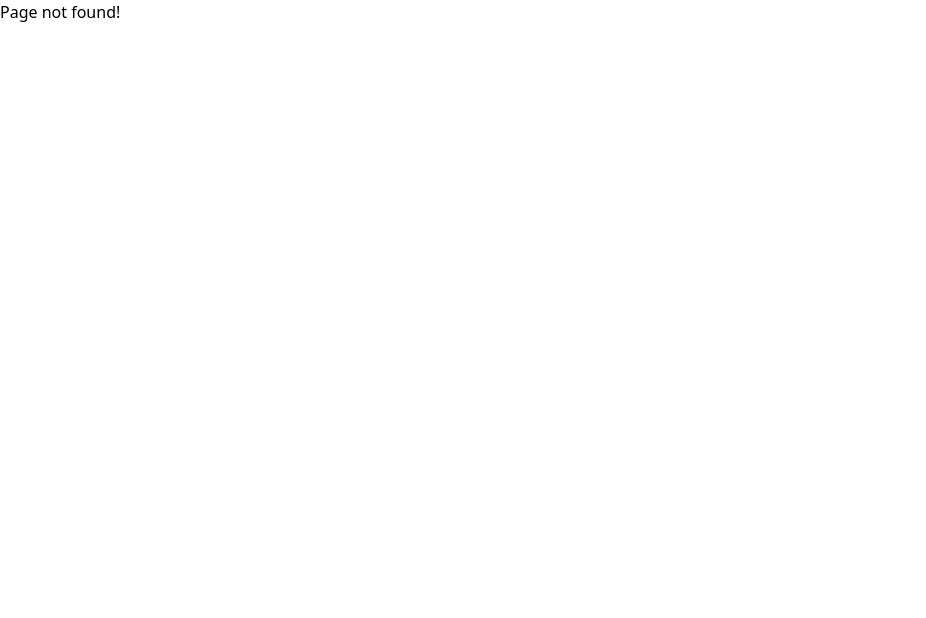
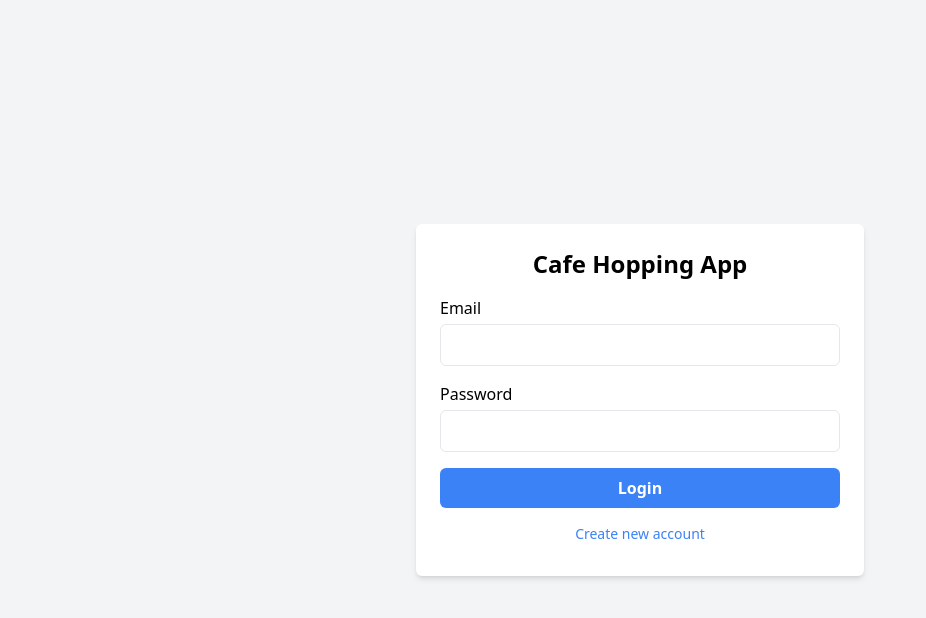
Before and after one commit to harukafujii13/CafeHopping, a Next.js app: page /auth in a window 1280 px wide. Before the commit this address had no page. Shown: the top 618 px of the page, without its empty margins (0-926 px from the left). Built offline with nearby package versions, Linux system fonts and the light colour scheme.

Commit message:
added auth components

```diff
--- a/components/auth/auth-form.tsx
+++ b/components/auth/auth-form.tsx
@@ -1,5 +1,4 @@
 import { useState } from "react";
-import classes from "./auth-form.module.css";
 
 function AuthForm() {
   const [isLogin, setIsLogin] = useState(true);
@@ -9,35 +8,51 @@ function AuthForm() {
   }
 
   return (
-    <section className={classes.auth}>
-      <h1>{isLogin ? "Login" : "Sign Up"}</h1>
-      <form>
-        <div className={classes.control}>
-          <label htmlFor="email">Your Email</label>
+    <section className="bg-gray-100 flex items-center justify-center min-h-screen">
+      <div className="max-w-md w-full mx-auto p-6 bg-white rounded-md shadow-md">
+        <h1 className="text-2xl font-bold mb-4 text-center">
+          {isLogin ? "Cafe Hopping App" : "Create an Account"}
+        </h1>
+        <form className="space-y-4">
+          <div>
+            <label
+              htmlFor="email"
+              className="block mb-1 font-medium">
+              Email
+            </label>
             <input
               type="email"
               id="email"
               required
+              className="w-full px-4 py-2 border rounded-md focus:outline-none focus:ring focus:border-blue-300"
             />
           </div>
-        <div className={classes.control}>
-          <label htmlFor="password">Your Password</label>
+          <div>
+            <label
+              htmlFor="password"
+              className="block mb-1 font-medium">
+              Password
+            </label>
             <input
               type="password"
               id="password"
               required
+              className="w-full px-4 py-2 border rounded-md focus:outline-none focus:ring focus:border-blue-300"
             />
           </div>
-        <div className={classes.actions}>
-          <button>{isLogin ? "Login" : "Create Account"}</button>
+          <div>
+            <button className="w-full py-2 px-4 font-semibold text-white bg-blue-500 rounded-md hover:bg-blue-600">
+              {isLogin ? "Login" : "Create an Account"}
+            </button>
             <button
               type="button"
-            className={classes.toggle}
-            onClick={switchAuthModeHandler}>
+              onClick={switchAuthModeHandler}
+              className="w-full py-2 px-4 mt-2 text-sm text-blue-500 hover:text-blue-600">
               {isLogin ? "Create new account" : "Login with existing account"}
             </button>
           </div>
         </form>
+      </div>
     </section>
   );
 }
--- /dev/null
+++ b/pages/auth.tsx
@@ -0,0 +1,7 @@
+import AuthForm from "@/components/auth/auth-form";
+
+function AuthPage() {
+  return <AuthForm />;
+}
+
+export default AuthPage;
```
Lines whose indentation alone changed are shown as unchanged.
